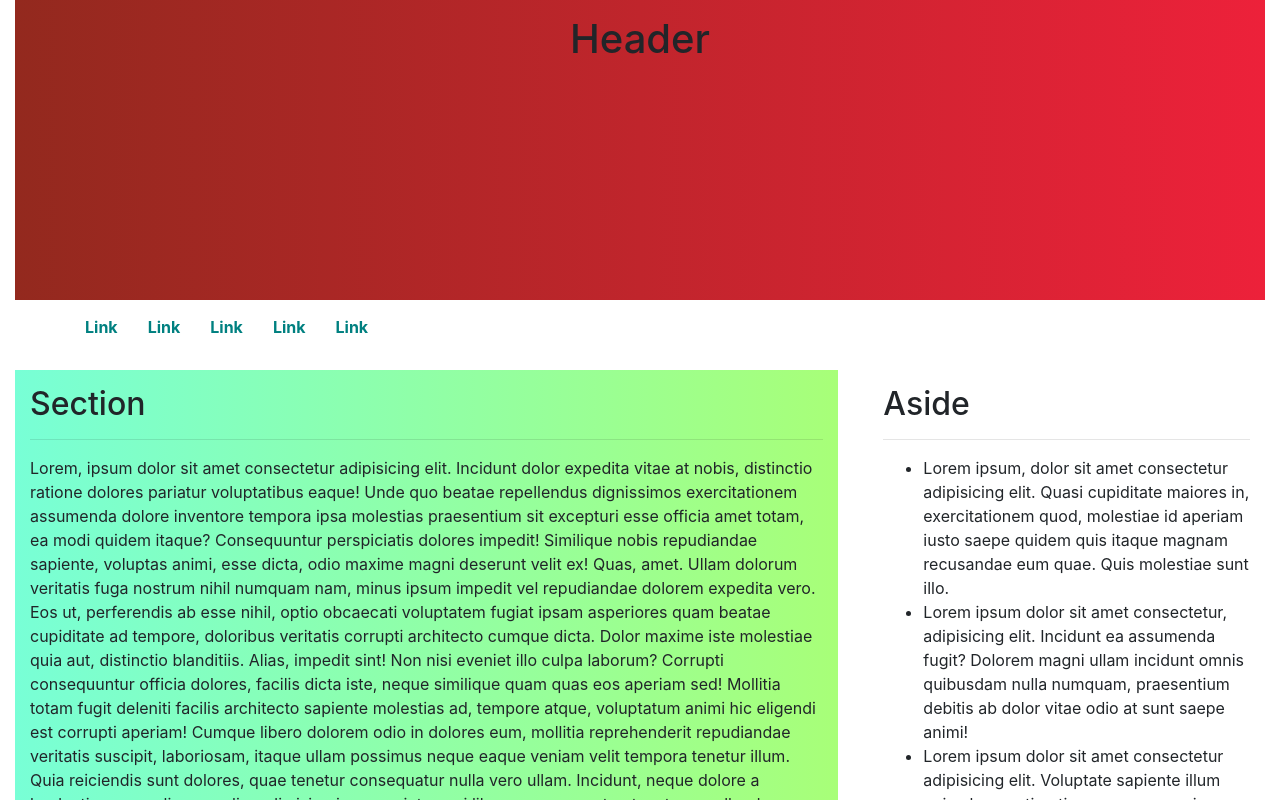
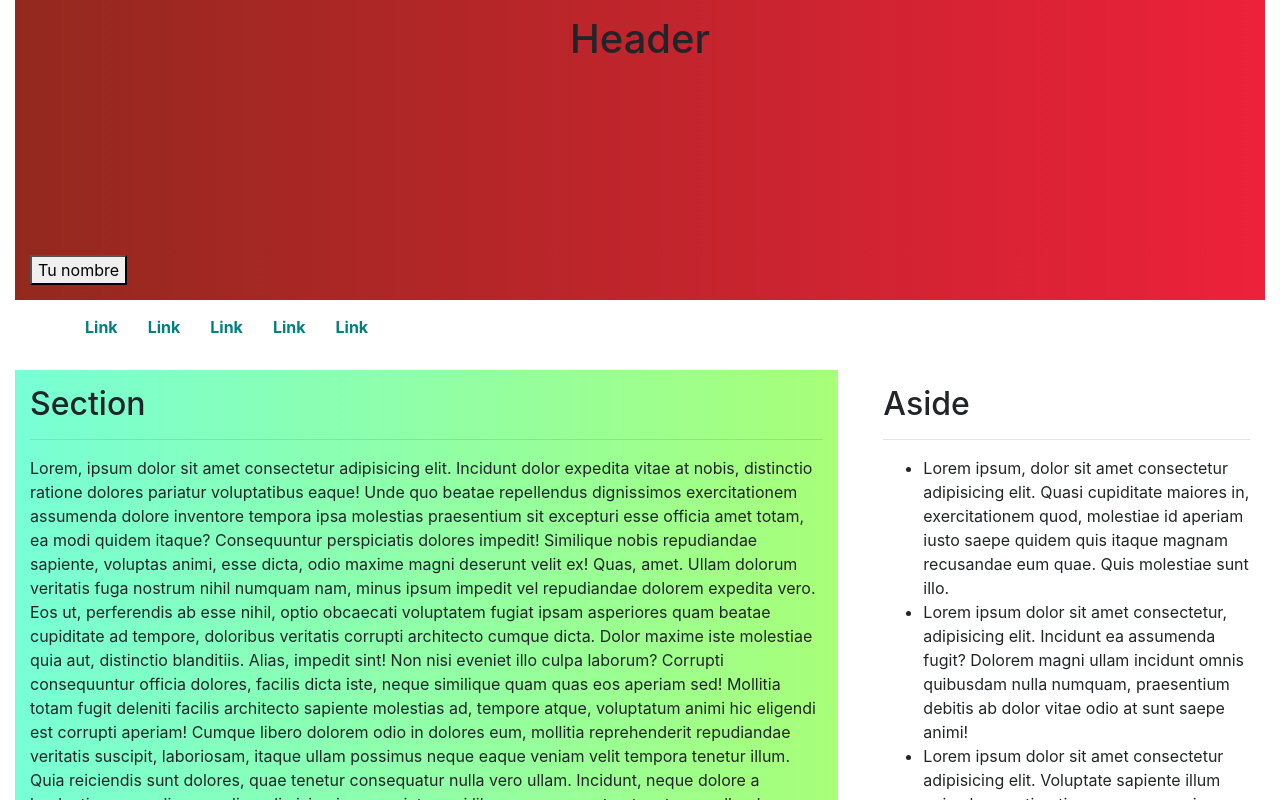
Before and after one commit to danielfernandezsp/curso-angular, an Angular app: page / in a window 1280 px wide. Shown: the top 800 px of the page. Built offline with nearby package versions, Linux system fonts and the light colour scheme.

Commit message:
Funcion del componente header

```diff
--- a/src/app/cabecera/cabecera.component.css
+++ b/src/app/cabecera/cabecera.component.css
@@ -9,3 +9,9 @@ header {
   text-align: center;
   padding: 15px;
 }
+
+button {
+  position: absolute;
+  bottom: 15px;
+  left: 30px;
+}
--- a/src/app/cabecera/cabecera.component.html
+++ b/src/app/cabecera/cabecera.component.html
@@ -1,3 +1,5 @@
 <header>
     <h1>Header</h1>
+    <button id="botonNombre" (click) = "pregunta()">Tu nombre</button>
+    <p>{{nombre}}</p>
 </header>
--- a/src/app/cabecera/cabecera.component.ts
+++ b/src/app/cabecera/cabecera.component.ts
@@ -7,7 +7,13 @@ import { Component, OnInit } from '@angular/core';
 })
 export class CabeceraComponent implements OnInit {
 
+  nombre = "";
   constructor() { }
+
+  pregunta(){
+    this.nombre = prompt("¿Cual es tu nombre?");
+    document.getElementById('botonNombre').style.visibility = "hidden";
+  }
 
   ngOnInit() {
   }
```
